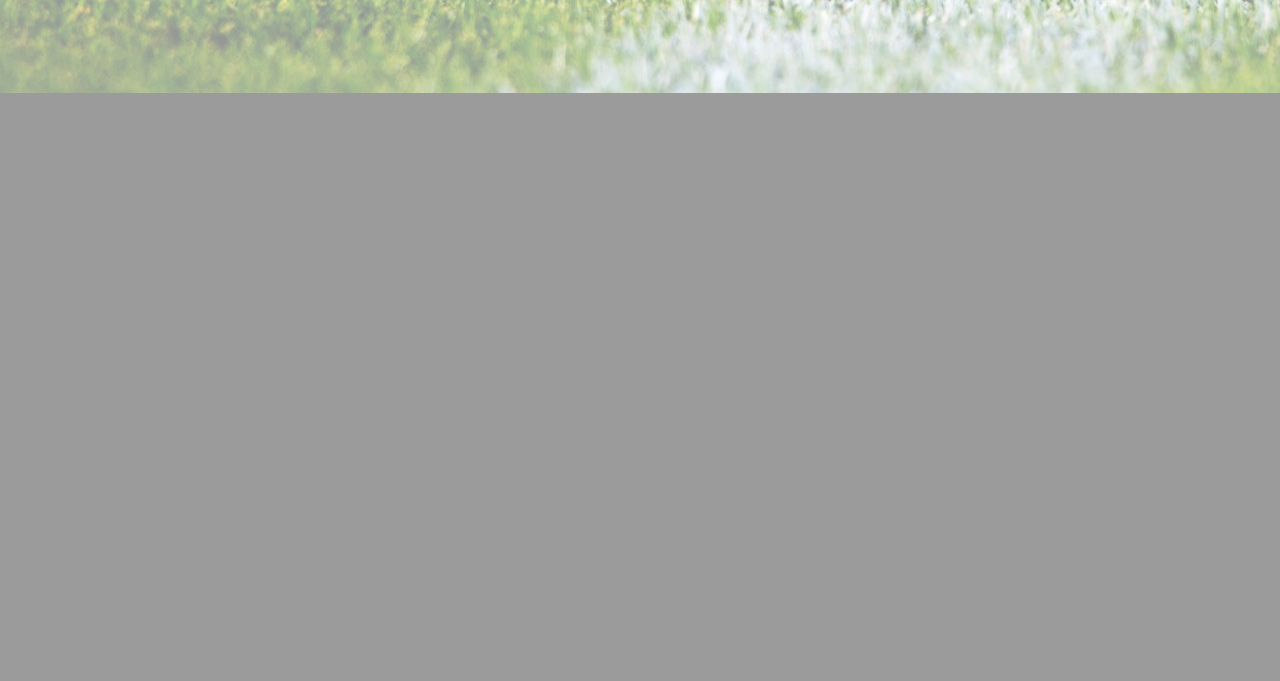
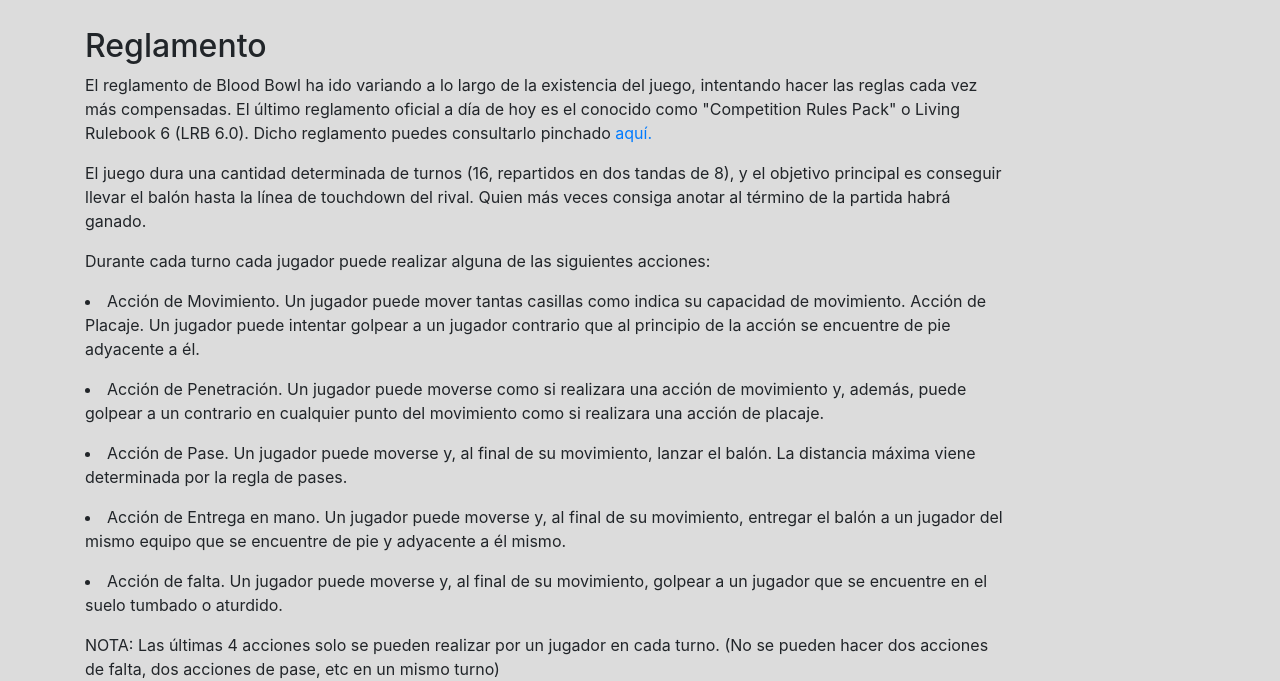
Before and after one commit to DavidPerezVelilla/BloodBowl, a Django app: page / in a window 1280 px wide. Shown: the part 707-1388 px from the top of the page. Before the commit the page ends 800 px from the top, so only its background shows below. Run offline with Django 3.2, Linux system fonts and the light colour scheme; some libraries are stand-ins or nearby versions.

Commit message:
6 commit

```diff
--- a/gestor/models.py
+++ b/gestor/models.py
@@ -1,4 +1,7 @@
+from typing import Generic
 from django.db import models
+from django.contrib.messages.views import SuccessMessageMixin
+
 
 # Create your models here.
 class Equipo(models.Model):
@@ -7,6 +10,7 @@ class Equipo(models.Model):
 
     raza = models.ForeignKey('Razas', on_delete=models.SET_NULL,
         null=True, blank=True)
+
 
     def __str__(self):
         return self.nombre
--- a/gestor/static/css/styles.css
+++ b/gestor/static/css/styles.css
@@ -3,7 +3,7 @@
 }
 
 #body {
-    background-image: url(fondo.jpg);
+    background-color:gainsboro;
 }
 
 .inicio {
@@ -30,3 +30,7 @@ ul {
     width: 45%;
     margin: auto;
 }
+#mapa{
+    margin-right: 3px;
+    border: 5px double rgb(0, 0, 0);
+}
--- a/gestor/templates/base.html
+++ b/gestor/templates/base.html
@@ -14,7 +14,7 @@
 </head>
 
 <body id=body>
-  <nav class="navbar navbar-expand-lg navbar-light bg-light" style="background-color: #272727;" >
+  <nav class="navbar navbar-expand-lg navbar-dark bg-dark"" >
     <a class="navbar-brand" href="#"></a>
     <button class="navbar-toggler" type="button" data-toggle="collapse" data-target="#navbarNavAltMarkup"
       aria-controls="navbarNavAltMarkup" aria-expanded="false" aria-label="Toggle navigation">
@@ -24,10 +24,16 @@
       <div class="navbar-nav">
         <a class="nav-item nav-link" href="{% url 'indice' %}">Inicio</a>
         <a class="nav-item nav-link" href="{% url 'listado' %}">Equipos</a>
+        <a class="nav-item nav-link" href="{% url 'crear_equipo' %}">Crear equipos</a>
         <a class="nav-item nav-link" href="{% url 'buscar' %}">Buscar equipos</a>
         <a class="nav-item nav-link" href="{% url 'subir_archivo' %}">Subir Archivo</a>
         <a class="nav-item nav-link" href="{% url 'tiendas' %}">Donde Comprar</a>
+        {%if user.is_authenticated %}
+        <a class="nav-item nav-link" href="{% url 'logout'%}">Salir</a>
+        {% endif %}
+
       </div>
+
     </div>
   </nav>
   <div class="container mt-md-5">
--- a/gestor/templates/index.html
+++ b/gestor/templates/index.html
@@ -21,13 +21,61 @@
     Fantasy poblado por razas fantásticas como humanos,enanos, goblins, elfos, orcos, etc.
     Blood Bowl combina elementos fantásticos con el deporte del fútbol americano,
     enfrentando a dos equipos (cada uno controlado por un solo «entrenador»).
-    Al estilo tradicional de los juegos de estrategia, cada una de estas razas tiene características y habilidades propias
-    de las que deberán intentar sacar provecho para conseguir la victoria. Los jugadores  obtienen experiencia partido a partido,
+    Al estilo tradicional de los juegos de estrategia, cada una de estas razas tiene características y habilidades
+    propias
+    de las que deberán intentar sacar provecho para conseguir la victoria. Los jugadores obtienen experiencia partido a
+    partido,
     y desarrollan habilidades nuevas con las que mejorar su rendimiento en el campo.
 </div>
 <br>
 <div>
-    <img class=foto src="https://assets.dicebreaker.com/blood-bowl-miniatures-game-gameplay.png/BROK/resize/844%3E/format/jpg/quality/80/blood-bowl-miniatures-game-gameplay.png">
+    <img class=foto
+        src="https://assets.dicebreaker.com/blood-bowl-miniatures-game-gameplay.png/BROK/resize/844%3E/format/jpg/quality/80/blood-bowl-miniatures-game-gameplay.png">
 </div>
+<br></br>
 
+<h2>Reglamento</h2>
+
+<p>El reglamento de Blood Bowl ha ido variando a lo largo de la existencia del juego, intentando hacer las reglas cada
+    vez más compensadas. El último reglamento oficial a día de hoy es el conocido como "Competition Rules Pack" o Living
+    Rulebook 6 (LRB 6.0). Dicho reglamento puedes consultarlo pinchado <a
+        href="https://www.alicantebowl.com/images/LRB6.pdf" target="_blank">aquí.</a></p>
+
+<p>El juego dura una cantidad determinada de turnos (16, repartidos en dos tandas de 8), y el objetivo principal es
+    conseguir llevar el balón hasta la línea de touchdown del rival. Quien más veces consiga anotar al término de la
+    partida habrá ganado.</p>
+
+
+<p>Durante cada turno cada jugador puede realizar alguna de las siguientes acciones:</p>
+
+
+
+<p>
+    <li>Acción de Movimiento. Un jugador puede mover tantas casillas como indica su capacidad de movimiento.
+        Acción de Placaje. Un jugador puede intentar golpear a un jugador contrario que al principio de la acción se
+        encuentre de pie adyacente a él. </li>
+</p>
+
+<p>
+    <li> Acción de Penetración. Un jugador puede moverse como si realizara una acción de movimiento y, además, puede
+        golpear a un contrario en cualquier punto del movimiento como si realizara una acción de placaje.</li>
+</p>
+
+<p>
+    <li>Acción de Pase. Un jugador puede moverse y, al final de su movimiento, lanzar el balón. La distancia máxima
+        viene determinada por la regla de pases. </li>
+</p>
+
+<p>
+    <li>Acción de Entrega en mano. Un jugador puede moverse y, al final de su movimiento, entregar el balón a un
+        jugador del mismo equipo que se encuentre de pie y adyacente a él mismo.</li>
+</p>
+
+<p>
+    <li>Acción de falta. Un jugador puede moverse y, al final de su movimiento, golpear a un jugador que se
+        encuentre en el suelo tumbado o aturdido.</li>
+</p>
+
+NOTA: Las últimas 4 acciones solo se pueden realizar por un jugador en cada turno. (No se pueden hacer dos
+acciones de falta, dos acciones de pase, etc en un mismo turno)
 {% endblock%}
--- /dev/null
+++ b/gestor/templates/registration/logged_out.html
@@ -0,0 +1,6 @@
+{% extends "base.html" %}
+
+{% block content %}
+  <p>Sesion cerrada</p>
+  <a href="{% url 'login'%}">Clica aqui para volver a iniciar sesion.</a>
+{% endblock %}
--- a/gestor/urls.py
+++ b/gestor/urls.py
@@ -1,6 +1,6 @@
 from os import name
 from django.urls import include, path
-from gestor.views import EquipoDetailView, EquiposListView, SearchResultsListView, subir_archivo, tiendas
+from gestor.views import EquipoDetailView, EquiposListView, JugadoresDetailView, SearchResultsListView, crear_equipo, subir_archivo, tiendas
 
 
 
@@ -9,5 +9,6 @@ urlpatterns = [
    path("subir-archivo", subir_archivo, name='subir_archivo'),
    path('buscarequipos/', SearchResultsListView.as_view(), name="buscar" ),
    path('equipo_list', EquiposListView.as_view(), name='listado'),
-   path('detalle_equipo/<int:pk>', EquipoDetailView.as_view(), name="detalle_equipo")
+   path('detalle_equipo/<int:pk>', EquipoDetailView.as_view(), name="detalle_equipo"),
+   path('equipo/crear', crear_equipo, name='crear_equipo'),
 ]
--- a/gestor/views.py
+++ b/gestor/views.py
@@ -1,3 +1,4 @@
+from typing import Generic
 from django.shortcuts import render
 from django.shortcuts import render, redirect
 from django.urls.base import is_valid_path
@@ -10,6 +11,7 @@ from django.contrib.auth.decorators import login_required
 import os #esto es para construir rutas con os.path
 from django.conf import settings
 from gestor.models import Equipo, Jugador
+from gestor.forms import EquipoForm
 
 
 # Create your views here.
@@ -78,3 +80,24 @@ class EquiposListView(generic.ListView):
 class EquipoDetailView(generic.DetailView):
 
     model = Equipo
+
+class JugadoresDetailView(generic.DetailView):
+
+    model = Jugador
+
+@login_required
+def crear_equipo(request):
+    if request.method == 'POST':
+        form = EquipoForm(request.POST)
+        if form.is_valid():
+            form.save()
+            # Mensaje para informar éxito redirección
+            messages.add_message(request,
+                messages.SUCCESS,
+                'Equipo creado.')
+            return redirect('/')
+    else:
+        form = EquipoForm()
+    datos = {'form': EquipoForm()}
+    return render(request, 'crear_equipo.html',
+        context=datos)
```
Also changed, not shown: BloodBowl/settings.py (+14 -4 lines), gestor/forms.py (added, +30 -0 lines), gestor/templates/crear_equipo.html (added, +14 -0 lines), gestor/templates/gestor/jugador_detail.html (added, +12 -0 lines), gestor/templates/registration/login.html (added, +37 -0 lines), db.sqlite3, gestor/static/css/fondo.jpg (deleted).
